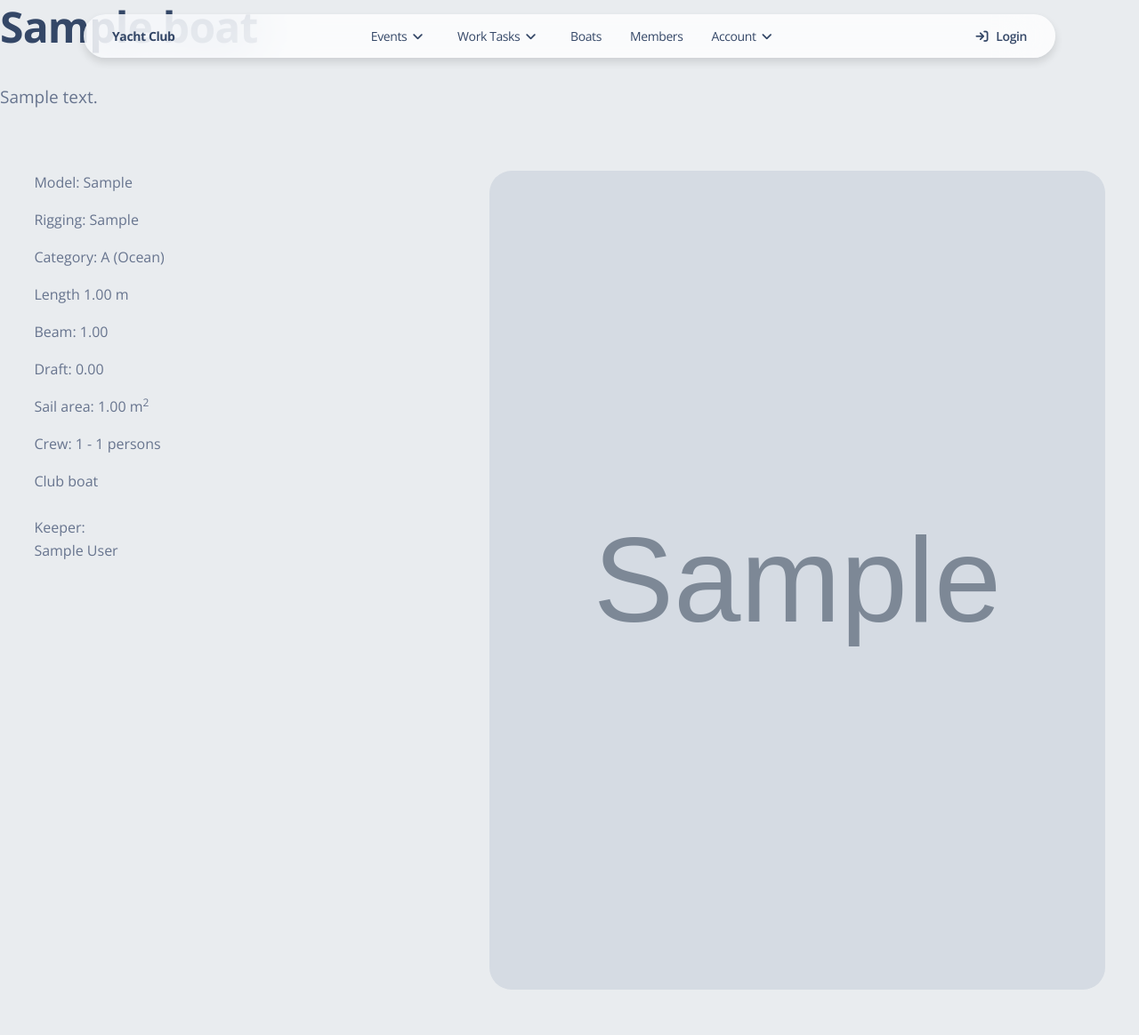
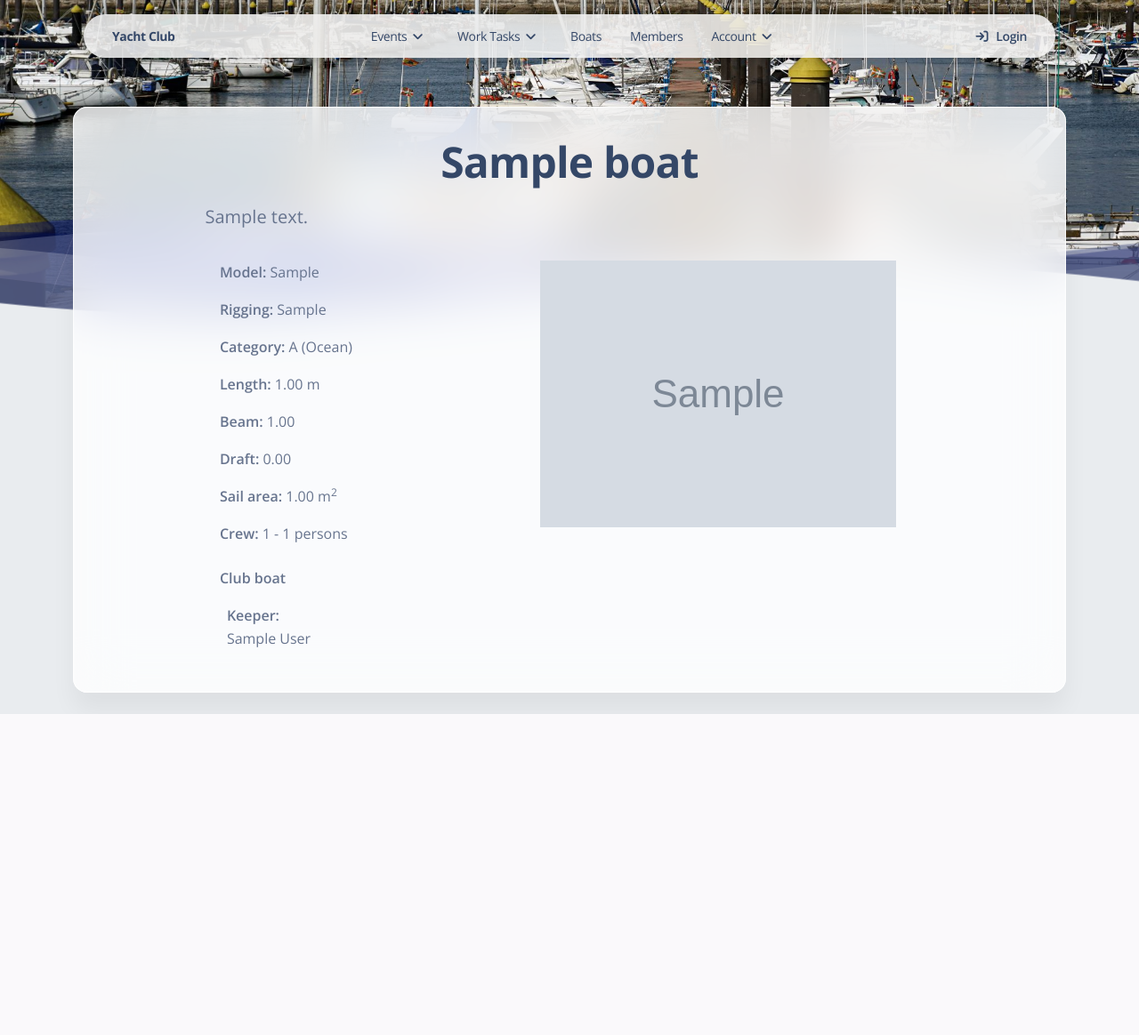
Before and after one commit to wojthecode/yacht-club, a Django app: page /boats/1/ in a window 1280 px wide. Shown: the whole page at 89% size. After the commit the page ends 803 px from the top, so only its background shows below. Run offline with Django 5.2, Linux system fonts and the light colour scheme; tables that the repository leaves empty hold one stand-in row (values such as "Sample post"); grey boxes marked "Sample" are stand-in pictures; some libraries are stand-ins or nearby versions.

Commit message:
Refactor boat_detail.html to soft-ui-design, add placeholder image

```diff
--- a/templates/club/boat_detail.html
+++ b/templates/club/boat_detail.html
@@ -3,75 +3,83 @@
 
 {% block content %}
 
-<h1 class="center">{{ boat.name }}</h1>
+  <header class="header-2">
+    <div class="page-header min-vh-45 relative" style="background-image: url('{% static 'img/bg/boats.jpg' %}'); background-position: center 70%">
+      {% include 'includes/waves.html' %}
+    </div>
+  </header>
 
-<br>
+  <section class="pt-3 pb-4">
+    <div class="container">
+      <div class="row">
+        <div class="col-lg-12 z-index-2 border-radius-xl blur shadow-blur mt-n12 mx-auto py-3">
+          <div class="mx-auto col-11 col-lg-9">
 
-<p class="justify boat_detail__description">{{ boat.description }}</p>
+            <h1 class="text-center my-3">{{ boat.name }}</h1>
+            <p class="text-justify lead w-90 w-sm-85 w-md-100 mx-auto">{{ boat.description }}</p>
 
-<br><br>
+            <div class="d-flex flex-column-reverse flex-md-row justify-content-md-evenly w-100 py-3">
+              <div class="w-md-40">
+                <div class="w-90 mx-auto">
 
-  <div class="boat_detail">
+                  <p><span class="text-bold">Model:</span> {{ boat.model }}</p>
+                  <p><span class="text-bold">Rigging:</span> {{ boat.rigging }}</p>
+                  <p><span class="text-bold">Category:</span> {{ boat.get_category_display }}</p>
+                  <p><span class="text-bold">Length:</span> {{ boat.length }} m</p>
+                  <p><span class="text-bold">Beam:</span> {{ boat.beam }}</p>
+                  <p><span class="text-bold">Draft:</span> {{ boat.draft }}</p>
+                  <p><span class="text-bold">Sail area:</span> {{ boat.sail_area }} m<sup>2</sup></p>
+                  <p><span class="text-bold">Crew:</span> {{ boat.crew_min}} - {{ boat.crew_max }} persons</p>
 
-    <div class="boat_detail__element">
-
-      <p>Model: {{ boat.model }}</p>
-      <p> Rigging: {{ boat.rigging }}</p>
-      <p>Category: {{ boat.get_category_display }}</p>
-      <p>Length {{ boat.length }} m</p>
-      <p>Beam: {{ boat.beam }}</p>
-      <p>Draft: {{ boat.draft }}</p>
-      <p>Sail area: {{ boat.sail_area }} m<sup>2</sup></p>
-      <p>Crew: {{ boat.crew_min}} - {{ boat.crew_max }} persons</p>
-
-      <p>
+                  <p class="pt-2">
                     {% if boat.club_owner %}
+                      <span class="text-bold d-block pb-3">
                         Club boat
-          <br><br>
-
+                      </span>
                       {% if boat.keeper.count > 0 %}
-
+                        <span class="text-bold d-block ps-2">
                           Keeper{{ boat.keeper.count|pluralize:"s" }}:
-
+                        </span>
                         {% for keeper in boat.keeper.all %}
-              <br>
+                          <span class="d-block ps-2">
                             {{ keeper }}
+                          </span>
                         {% endfor %}
-
                       {% endif %}
-
                     {% else %}
-          Shipowner: {{ boat.owner }}
+                      <span class="text-bold d-block pb-1">
+                        Shipowner:
+                      </span>
+                      <span class="d-block ps-2">
+                        {{ boat.owner }}
+                      </span>
                     {% endif %}
                   </p>
-
+                </div>
               </div>
 
-    <div class="boat_detail__element">
+              <div class="w-md-60 mb-4">
+                <div class="w-90 mx-auto w-xl-80 w-xxl-70">
 
                   {% if boat.image %}
-
-          <img src="{{ boat.image.url }}" alt="boat image" class="boat_detail__image">
-
+                    <img src="{{ boat.image.url }}" alt="boat image" class="boat-detail-image">
                   {% else %}
-
-          <img img src="{% static 'images/placeholder_boat_detail.png' %}" alt="placeholder image" class="boat_detail__image">
-
+                    <img img src="{% static 'img/placeholder_boat_detail.png' %}" alt="placeholder image" class="boat-detail-image">
                   {% endif %}
 
                 </div>
               </div>
-
-<br><br>
-
+            </div>
 
             {% if user.role.management_rights or boat.owner == user %}
-
-  <a href="{% url 'club:boat-update' pk=boat.id %}" class="update_button btn btn-primary rounded-pill px-3 py-0">Edit</a>
-
-  <a href="{% url 'club:boat-delete' pk=boat.id %}" class="delete_button btn btn-danger rounded-pill px-3 py-0">Delete</a>
-
+              <a href="{% url 'club:boat-update' pk=boat.id %}" class="btn bg-gradient-primary rounded-pill py-1 me-2">Edit</a>
+              <a href="{% url 'club:boat-delete' pk=boat.id %}" class="btn bg-gradient-danger rounded-pill py-1">Delete</a>
             {% endif %}
 
+          </div>
+        </div>
+      </div>
+    </div>
+  </section>
 
-{% endblock %}
+{% endblock content %}
```
Also changed, not shown: static/img/placeholder_boat_detail.png (renamed from static/images/placeholder_boat_detail.png). Lines whose indentation alone changed are shown as unchanged.
